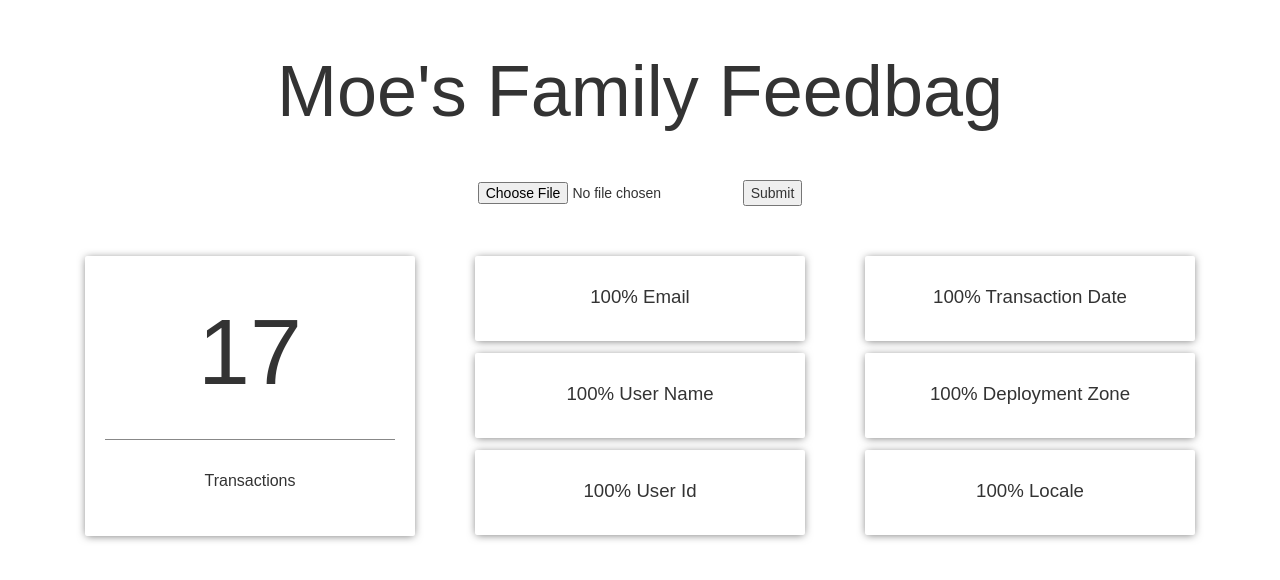
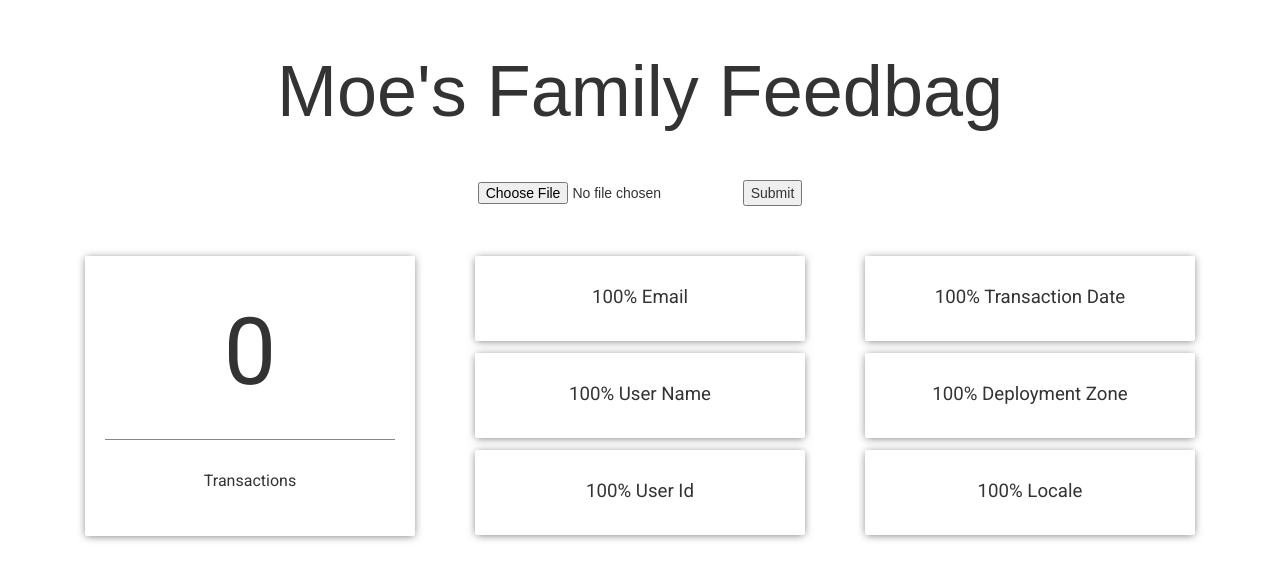
Before and after one commit to colin1717/moes_family_feedbag, a React (Create React App) app: page / in a window 1280 px wide. Shown: the top 580 px of the page. Built offline with nearby package versions, Linux system fonts and the light colour scheme.

Commit message:
transaction count updating

```diff
--- a/public/index.html
+++ b/public/index.html
@@ -13,6 +13,7 @@
 
     <link rel="stylesheet" href="./bootstrap.min.css">
     <link rel="stylesheet" href="./style.css">
+    <link href="https://fonts.googleapis.com/css?family=Roboto" rel="stylesheet">
     <!--
       Notice the use of %PUBLIC_URL% in the tags above.
       It will be replaced with the URL of the `public` folder during the build.
--- a/public/style.css
+++ b/public/style.css
@@ -23,6 +23,7 @@ header {
   height: 280px;
   margin: 0 15px 0 15px;
   border-radius: 2px;
+  font-family: 'Roboto', sans-serif;
 }
 
 .transactions-count {
@@ -51,4 +52,5 @@ header {
   padding: 28px;
   font-size: 14pt;
   border-radius: 2px;
+  font-family: 'Roboto', sans-serif;
 }
--- a/src/App.js
+++ b/src/App.js
@@ -1,5 +1,6 @@
 import React, { Component } from 'react';
 import FeedInput from './FeedInput';
+import TransactionCount from './TransactionCount';
 
 import './App.css';
 
@@ -131,11 +132,7 @@ class App extends Component {
 				    <div className="container">
 				      <div className="row">
 				        <div className="col-sm-4">
-				          <div className="transactions-count-card">
-				            <div className="transactions-count">17</div>
-				            <hr className="hr-score"/>
-				            <span className="transactions-title">Transactions</span>
-				          </div>
+				          <TransactionCount count={this.state.interactions.length}/>
 				        </div>
 				        <div className="col-sm-4">
 				          <div className="atr-card">100% Email</div>
--- /dev/null
+++ b/src/TransactionCount.js
@@ -0,0 +1,15 @@
+import React from 'react';
+
+class TransactionCount extends React.Component {
+	render () {
+		return (
+			<div className="transactions-count-card">
+        <div className="transactions-count">{this.props.count}</div>
+        <hr className="hr-score"/>
+        <span className="transactions-title">Transactions</span>
+      </div>
+			)
+	}
+}
+
+export default TransactionCount;
```
